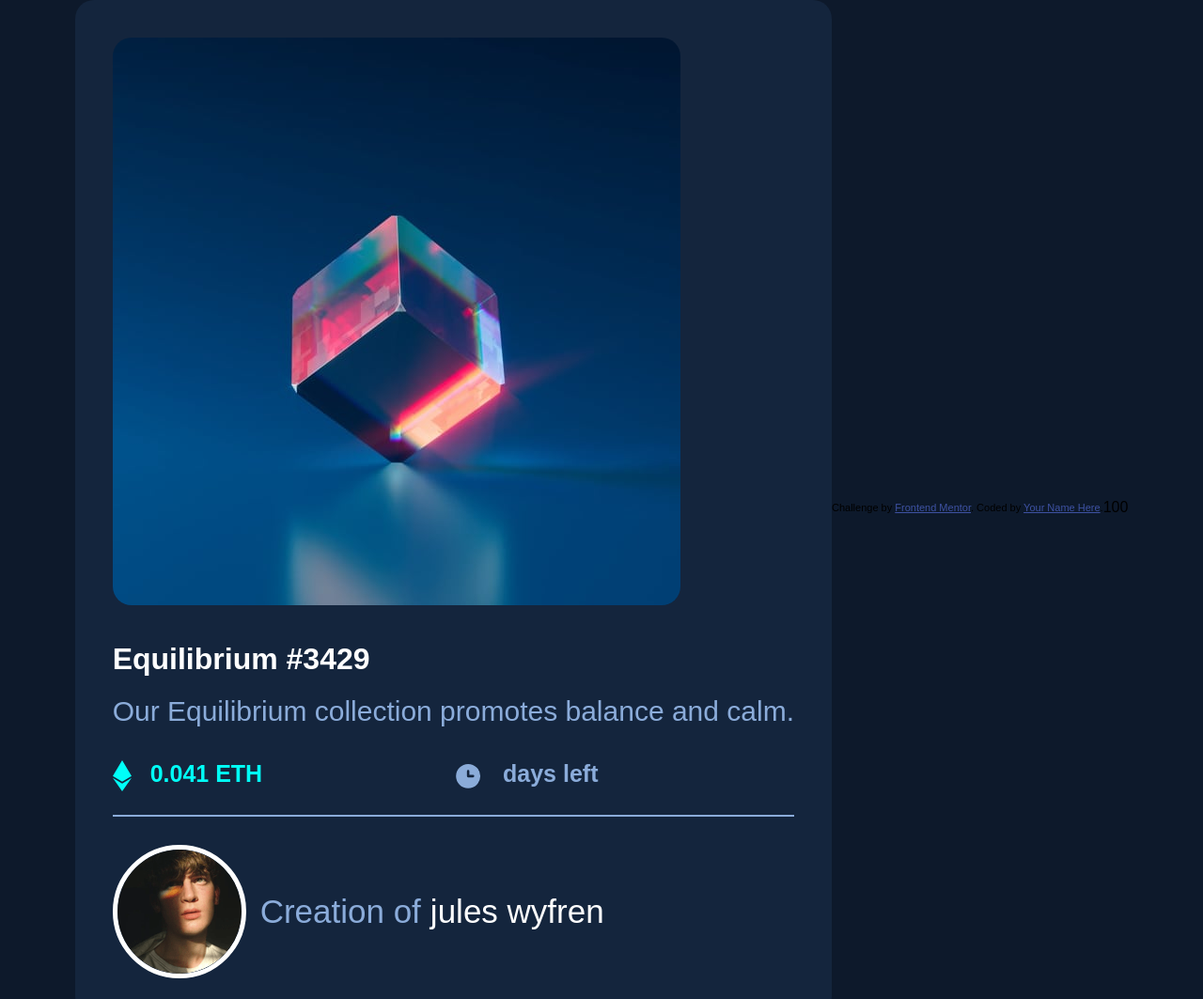
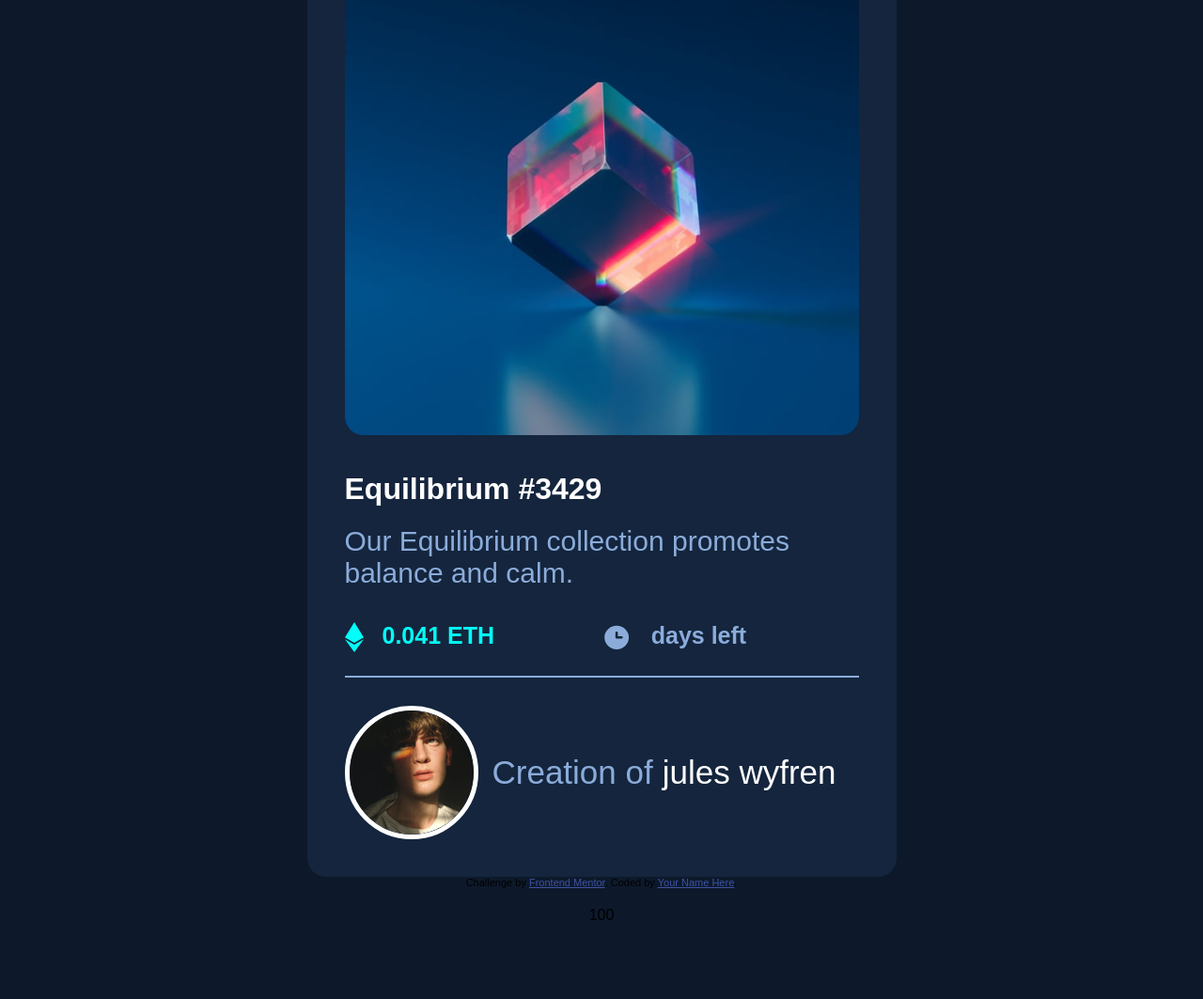
Before and after one commit to wiwinristanto/nft-preview-card-component-main, a plain HTML site: page index.html in a window 1280 px wide. Shown: the top 1063 px of the page at 94% size. After the commit the page ends 983 px from the top, so only its background shows below. Drawn offline with Linux system fonts and the light colour scheme.

Commit message:
fix tugas sudah selesai

```diff
--- a/index.html
+++ b/index.html
@@ -48,12 +48,11 @@
           jules wyfren
         </p>
       </div>
-
     </div>
-  </div>
-  <div class="attribution">
-    Challenge by <a href="https://www.frontendmentor.io?ref=challenge" target="_blank">Frontend Mentor</a>.
-    Coded by <a href="#">Your Name Here</a>.
+    <div class="attribution">
+      Challenge by <a href="https://www.frontendmentor.io?ref=challenge" target="_blank">Frontend Mentor</a>.
+      Coded by <a href="#">Your Name Here</a>.
+    </div>
   </div>
   <script>document.writeln(100);</script>
 </body>
--- a/main.css
+++ b/main.css
@@ -18,14 +18,21 @@
   font-family: "Outfit", sans-serif;
   padding: 0;
   margin: 0;
+  box-sizing: border-box;
 }
 
 body {
   align-items: center;
   justify-content: center;
   display: flex;
-  min-height: 100vh;
+  flex-direction: column;
+  height: calc(100vh - 1px);
   background-color: var(--main-BG-dark-blue);
+  margin: 1.25rem;
+}
+
+.container {
+  padding: 1.25rem;
 }
 
 .card {
@@ -37,7 +44,8 @@ body {
 }
 
 .img-cube {
-    border-radius: 20px;
+  border-radius: 20px;
+  max-width: 100%;
 }
 
 h1 {
@@ -103,8 +111,8 @@ h1 {
 }
 
 .avtar {
-    border: 5px solid var(--White);
-    border-radius: 100%;
+  border: 5px solid var(--White);
+  border-radius: 100%;
 }
 
 .cretor {
@@ -116,3 +124,9 @@ h1 {
   color: var(--White);
   margin-left: 10px;
 }
+
+@media (min-width: 400px) {
+  .container {
+    width: 667px;
+  }
+}
```
